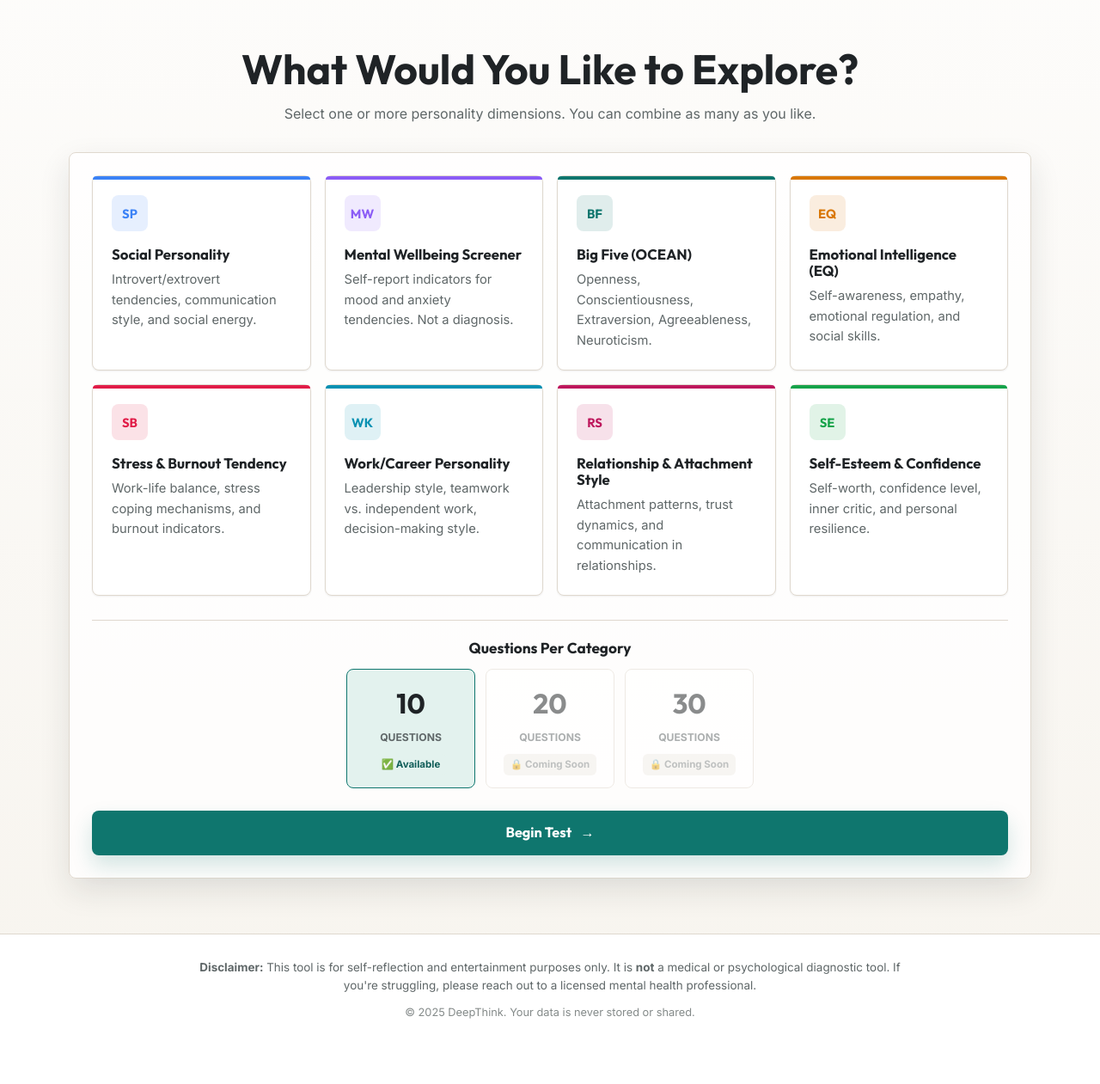
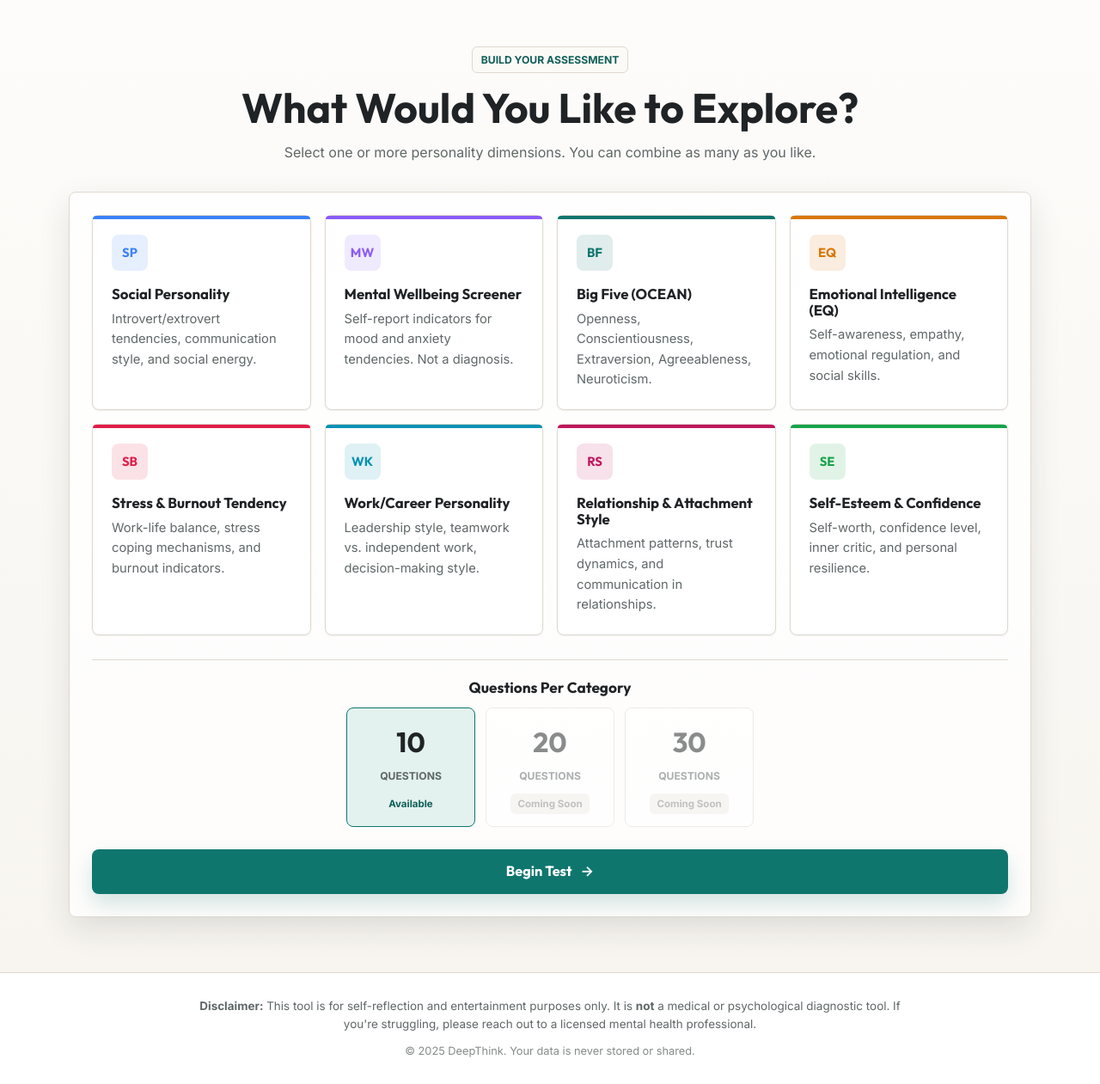
Before and after one commit to Adi-Saha-07/DeepThink-Gen2, a Flask app: page /select-types in a window 1280 px wide. Shown: the part 69-1330 px from the top of the page at 86% size. Before the commit the page ends 1254 px from the top, so only its background shows below. Run offline with Flask 3, Linux system fonts and the light colour scheme.

Commit message:
Update text and labels in select_types.html

```diff
--- a/templates/select_types.html
+++ b/templates/select_types.html
@@ -1,11 +1,12 @@
 {% extends "base.html" %}
 
-{% block title %}DeepThink — Choose Your Categories{% endblock %}
+{% block title %}DeepThink - Choose Your Categories{% endblock %}
 
 {% block content %}
 <section class="form-page fade-in">
     <div class="container">
         <div class="form-header">
+            <div class="eyebrow">Build your assessment</div>
             <h1>What Would You Like to Explore?</h1>
             <p class="form-subtitle">Select one or more personality dimensions. You can combine as many as you like.</p>
         </div>
@@ -23,13 +24,12 @@
                         <span class="category-icon">{{ cat.icon }}</span>
                         <h3 class="category-name">{{ cat.name }}</h3>
                         <p class="category-desc">{{ cat.description }}</p>
-                        <div class="category-check">✓</div>
+                        <div class="category-check">OK</div>
                     </div>
                 </label>
                 {% endfor %}
             </div>
 
-            <!-- Question Count -->
             <div class="question-count-section">
                 <h3 class="count-title">Questions Per Category</h3>
                 <div class="count-options">
@@ -38,7 +38,7 @@
                         <span class="count-display">
                             <span class="count-number">10</span>
                             <span class="count-label">Questions</span>
-                            <span class="count-badge available">✅ Available</span>
+                            <span class="count-badge available">Available</span>
                         </span>
                     </label>
                     <label class="count-option disabled">
@@ -46,7 +46,7 @@
                         <span class="count-display">
                             <span class="count-number">20</span>
                             <span class="count-label">Questions</span>
-                            <span class="count-badge coming-soon">🔒 Coming Soon</span>
+                            <span class="count-badge coming-soon">Coming Soon</span>
                         </span>
                     </label>
                     <label class="count-option disabled">
@@ -54,7 +54,7 @@
                         <span class="count-display">
                             <span class="count-number">30</span>
                             <span class="count-label">Questions</span>
-                            <span class="count-badge coming-soon">🔒 Coming Soon</span>
+                            <span class="count-badge coming-soon">Coming Soon</span>
                         </span>
                     </label>
                 </div>
@@ -62,7 +62,7 @@
 
             <button type="submit" class="btn btn-primary btn-large btn-full" id="begin-test-btn">
                 Begin Test
-                <span class="btn-arrow">→</span>
+                <span class="btn-arrow">-></span>
             </button>
         </form>
     </div>
```
